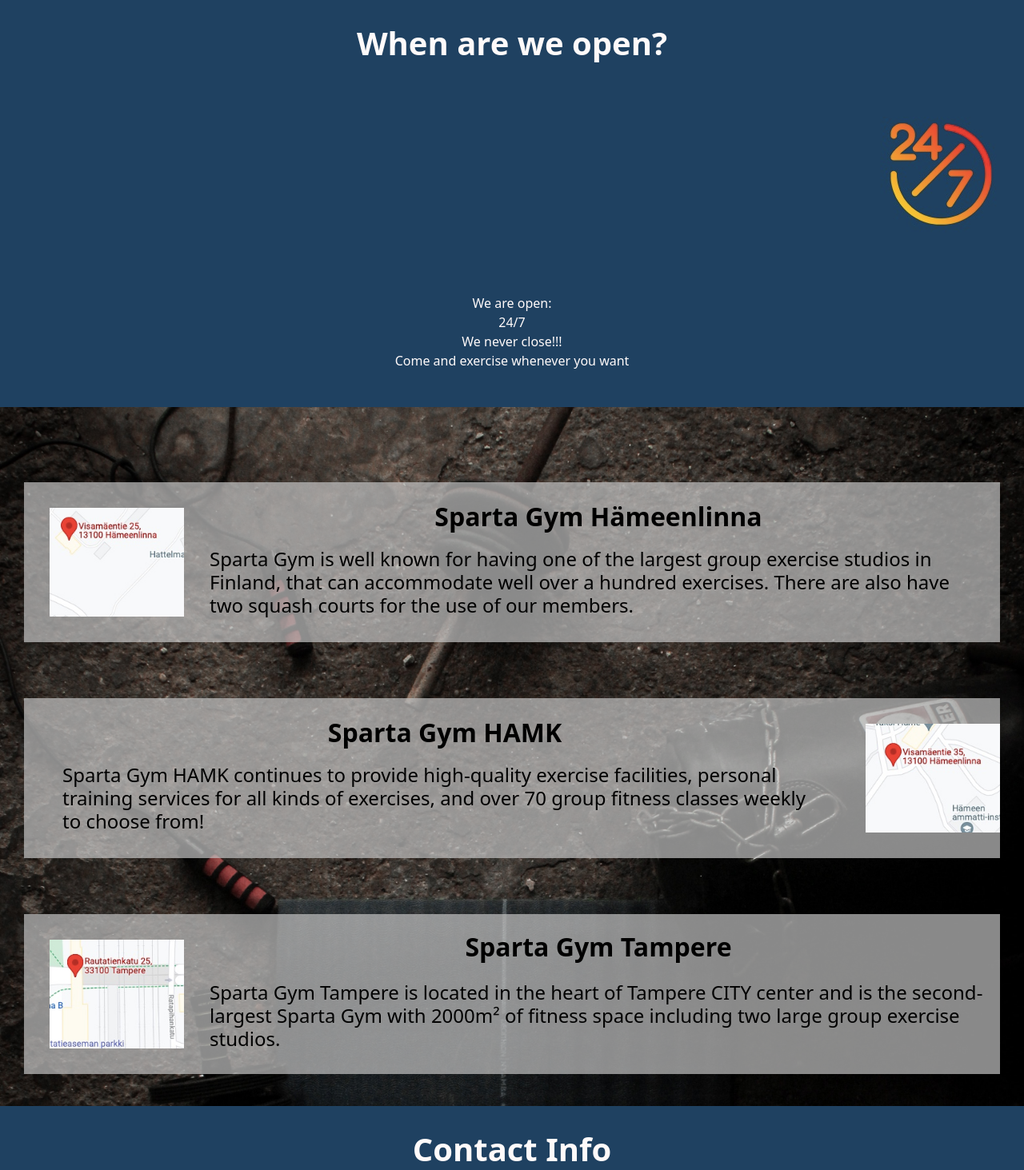
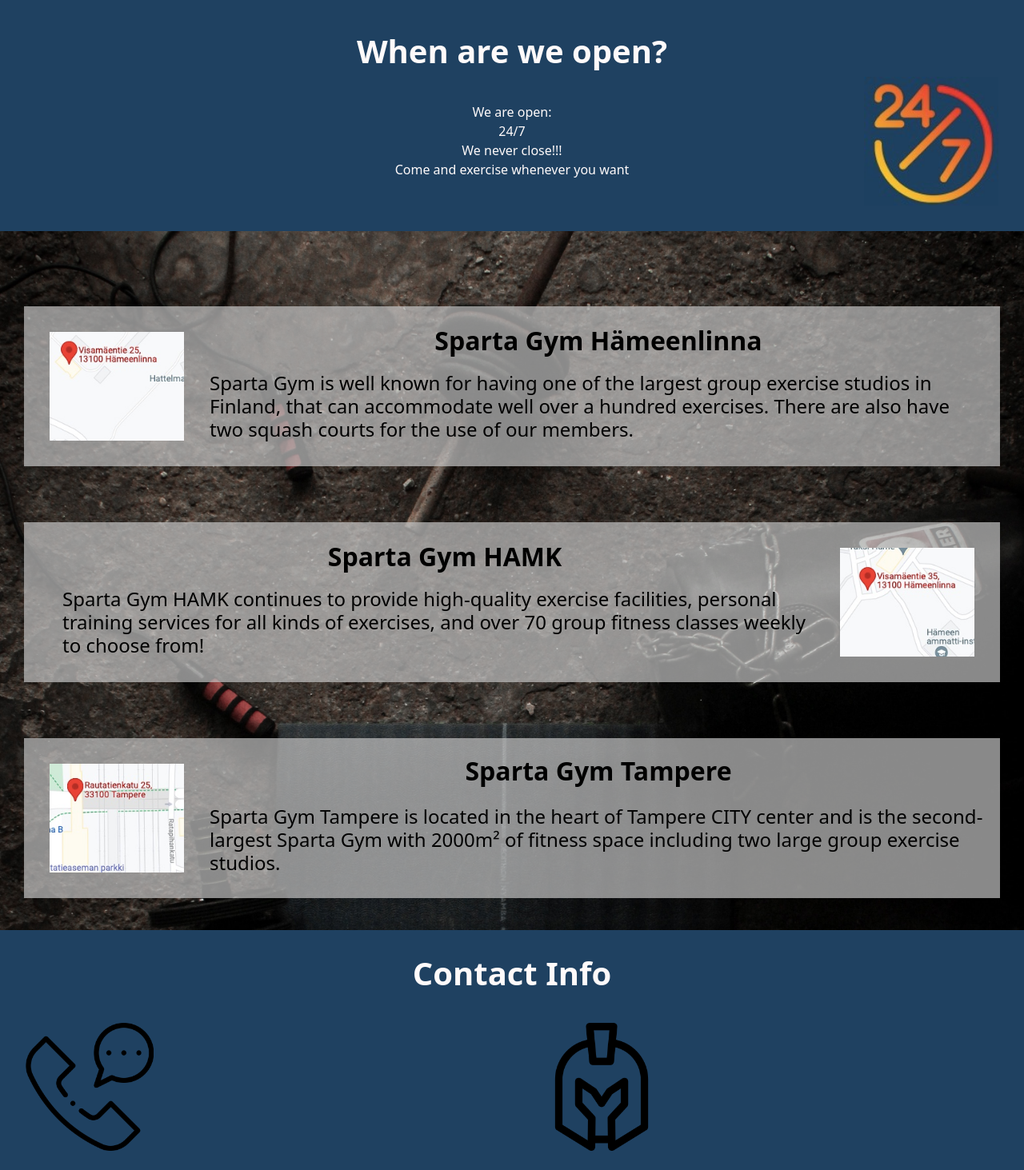
Before and after one commit to Ebassani/Sparta_gym, a PHP site: page /Sparta_Gym.html in a window 1280 px wide. Shown: the part 3812-5275 px from the top of the page at 80% size. Run offline with PHP 8.4, Linux system fonts and the light colour scheme.

Commit message:
Almost done

```diff
--- a/Sparta_Gym.html
+++ b/Sparta_Gym.html
@@ -82,13 +82,18 @@
         <h1 class="openinfo"><b>When are we open?</b></h1>
         <div class="flex-container">
             <div class="open">
-                <img class="openimg" src="openimg.jpg" alt="Openimg">
-            </div>
-            <div class="textWithopen">
-                <p>We are open:<br>
-                    24/7<br>
-                    We never close!!!<br>
-                    Come and exercise whenever you want<br></p>
+                <div>
+                    <img class="openimgInvisible" src="openimg.jpg" alt="Openimg">
+                </div>
+                <div class="textWithopen" style="flex-grow: 1;">
+                    <p>We are open:<br>
+                        24/7<br>
+                        We never close!!!<br>
+                        Come and exercise whenever you want<br></p>
+                </div>
+                <div>
+                    <img class="openimg" src="openimg.jpg" alt="Openimg">
+                </div>
             </div>
         </div>
     </div>
--- a/csshanna.css
+++ b/csshanna.css
@@ -3,41 +3,28 @@
 {
     background-color: #1F4161;
     color: snow;
-    justify-content: space-between;
-    flex-direction: row;
+
 }
 
 .openinfo
 {
     text-align: center;
-    padding-top: 30px;
-    padding-bottom: 30px;
-    align-items: right;
-    justify-content: right;
-    justify-content: space-between;
-    flex-direction: row;
+    padding-top: 1em;
 }
 
 .open
 {
     text-align: right;
-    padding-top: 30px;
-    padding-bottom: 30px;
-    align-items: center;
+    display: flex;
     justify-content: center;
-    justify-content: space-between;
     flex-direction: row;
-
 }
 
 .textWithopen
 {
-    text-align: top;
     text-align: center;
-    padding-top: 30px;
-    padding-bottom: 30px;
-    justify-content: space-between;
-    flex-direction: row;
+    padding-top: 2em;
+    padding-bottom: 2em;
 }
 
 
@@ -120,13 +107,25 @@
     margin-right: 1em;
 }
 
-.img_open
+.openimg
 {
     object-fit: cover;
-    width: 20vw;
+    width: 29vw;
     max-width: 200px;
     max-height: 200px;
     padding-right: 2rem;
+    padding-bottom: 2em;
+}
+
+.openimgInvisible
+{
+    object-fit: cover;
+    width: 29vw;
+    max-width: 200px;
+    max-height: 200px;
+    padding-right: 2rem;
+    opacity: 0;
+    user-select: none;
 }
 
 .img_hamk
@@ -135,7 +134,7 @@
     width: 20vw;
     max-width: 200px;
     max-height: 200px;
-    padding-left: 2rem;
+    padding-right: 2rem;
     padding-top: 2em;
     padding-bottom: 2em;
 }
```
Also changed, not shown: openimg.jpg.
